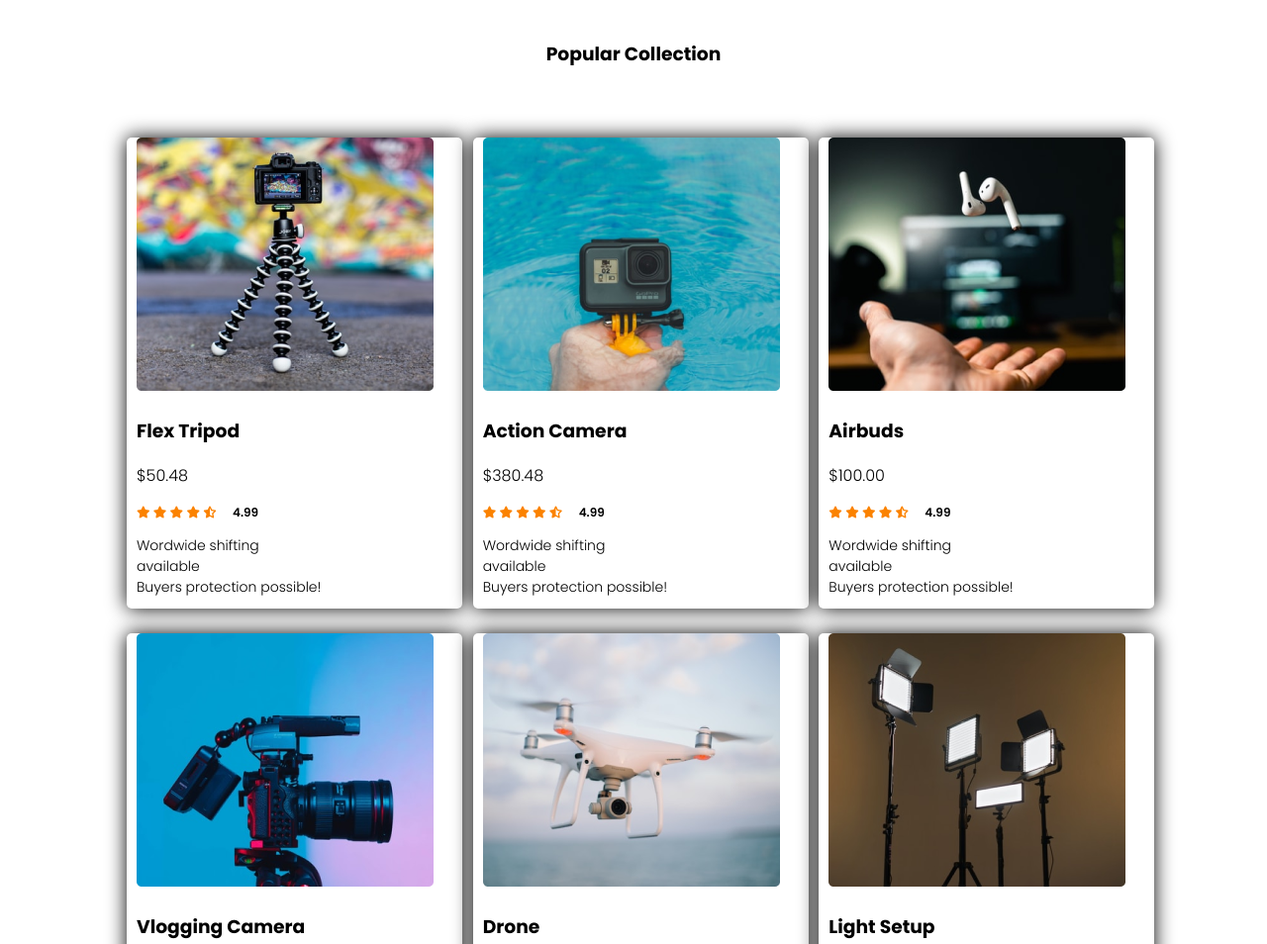
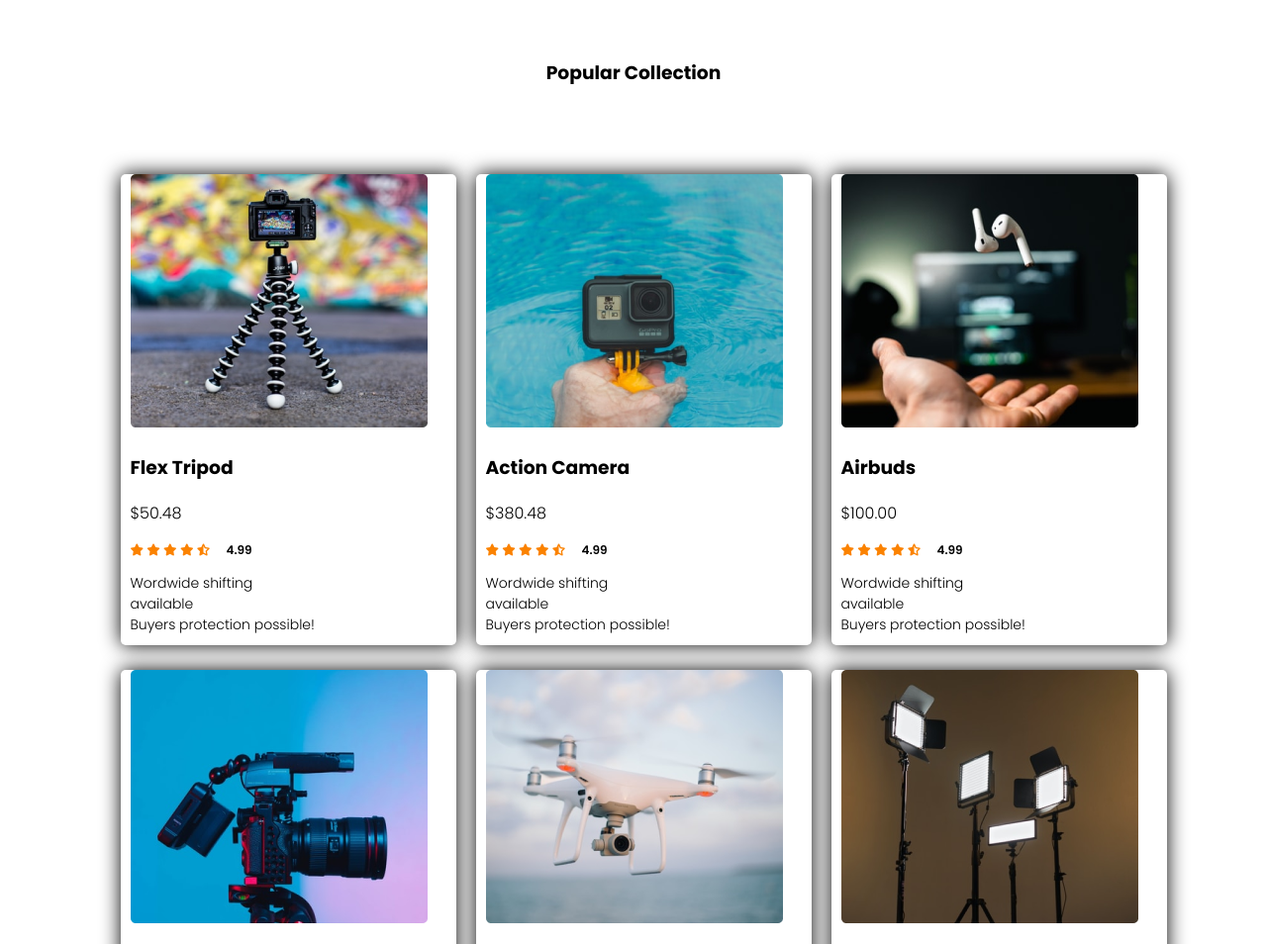
Before and after one commit to Sarfaraj116/second-assignment, a plain HTML site: page index.html in a window 1280 px wide. Shown: the part 840-1794 px from the top of the page at 99% size. Drawn offline with Linux system fonts and the light colour scheme.

Commit message:
re design

```diff
--- a/styles/style.css
+++ b/styles/style.css
@@ -2,6 +2,11 @@
 @import url('https://fonts.googleapis.com/css2?family=Poppins:wght@300;600;700&display=swap');
 body{
     font-family: 'Poppins', sans-serif;
+}
+main{
+    display: flex;
+    flex-direction: column;
+    align-items: center;
 }
 header h3{
     margin-left: 120px;
@@ -66,7 +71,7 @@ cursor: pointer;
           display: grid;
           grid-template-columns: 1fr 1fr 1fr;
           align-items: center;
-          grid-column-gap: 5px;
+          grid-column-gap: 20px;
           grid-row-gap: 25px;
           margin-left: 120px;
           margin-right: 100px;
```
